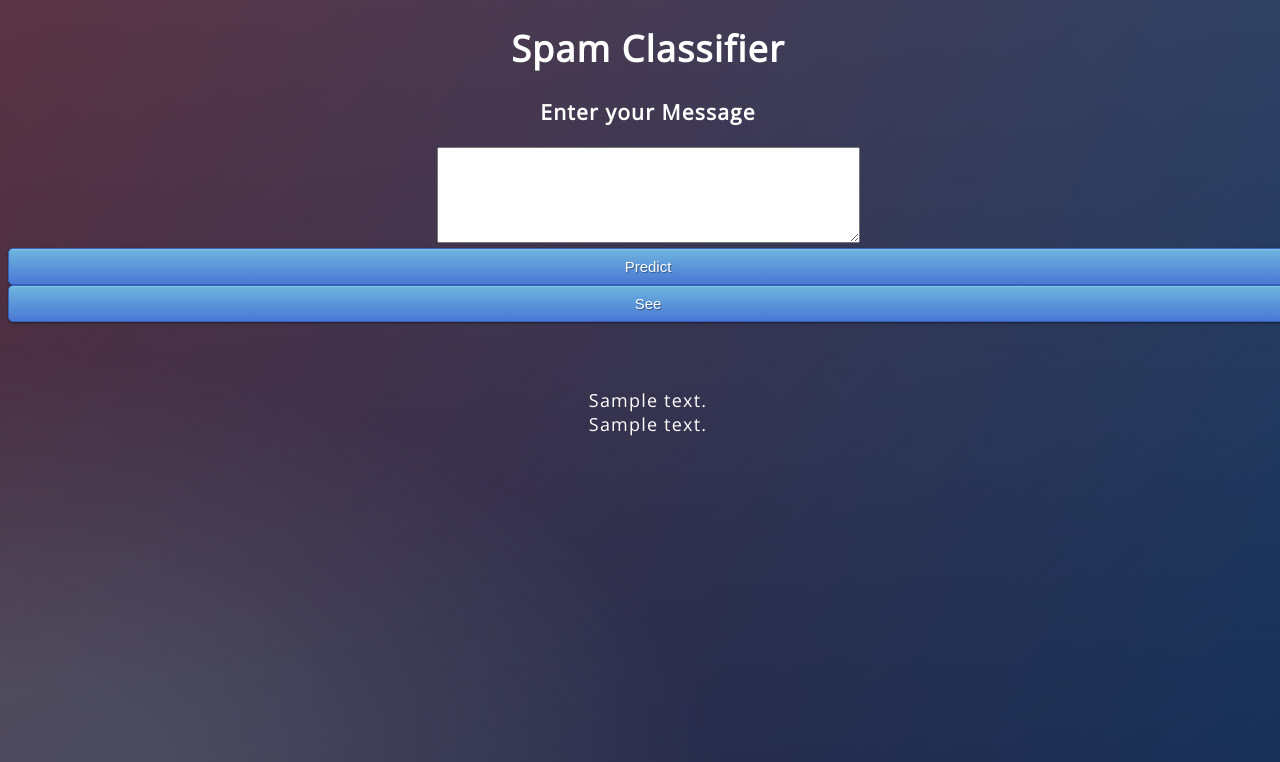
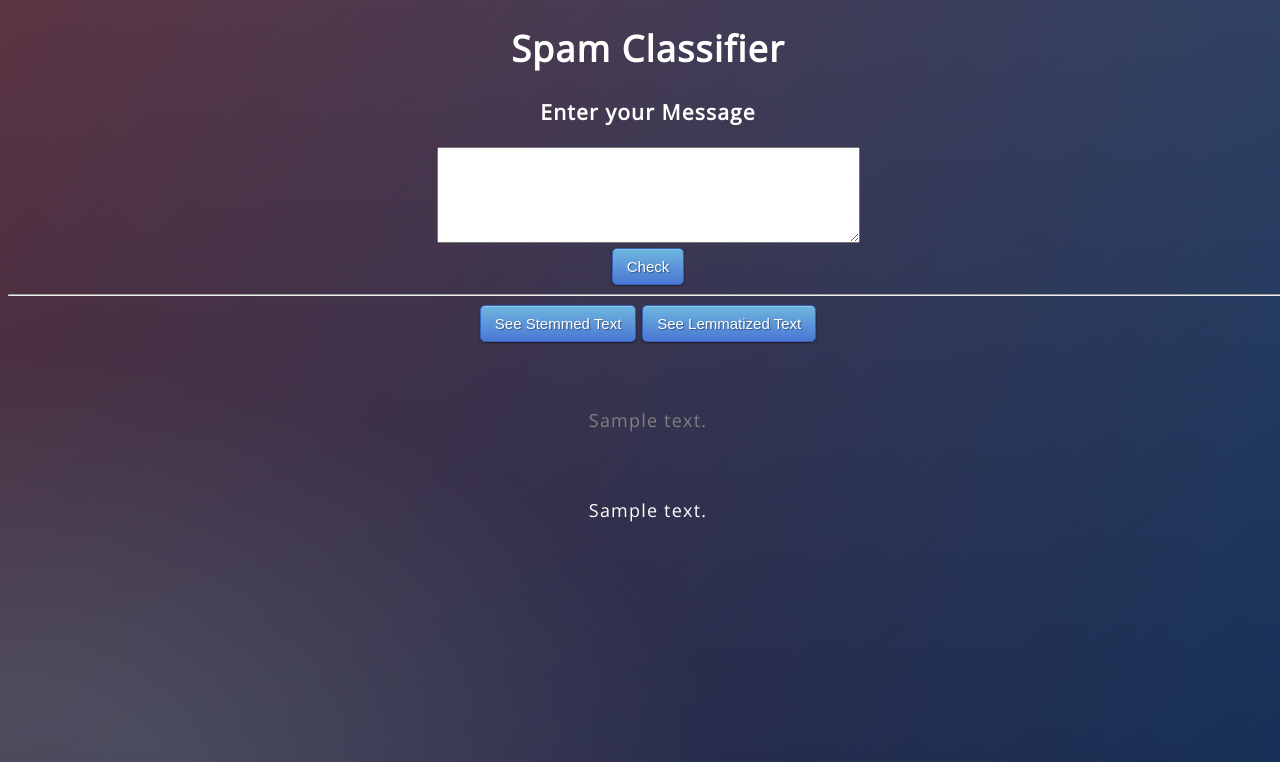
Before and after one commit to Sagar-DC/NLP_Deployment, a Flask app: template templates/index.html in a window 1280 px wide. Shown: the top 762 px of the page. Run offline with Flask 2, Linux system fonts and the light colour scheme; the template is opened without the code that fills it: most values are stand-ins (such as "Sample title", 1, 10 or a date in 2020); parts of the project's set-up code (start-up, migrations or seed data) failed here and were passed over.

Commit message:
Update index.html

```diff
--- a/templates/index.html
+++ b/templates/index.html
@@ -19,16 +19,18 @@
 
     <form action="{{ url_for('predict')}}" method="POST">
     	<h3> Enter your Message </h3>
-    	<textarea name="message" rows="6" cols="50" required="required"></textarea>
-        <button type="submit" class="btn btn-primary btn-block btn-large" value="predict">Predict</button>
-        <button type="submit" class="btn btn-primary btn-block btn-large" formaction="{{ url_for('clean') }}">See</button>
+    	<textarea name="message" rows="6" cols="50" required="required"></textarea> <br>
+        <button type="submit" class="btn btn-primary btn-large" value="predict">Check</button> <br>
+        <hr>
+        <button type="submit" class="btn btn-primary btn-large" formaction="{{ url_for('stemmer') }}">See Stemmed Text</button>
+        <button type="submit" class="btn btn-primary btn-large" formaction="{{ url_for('lemmatizer') }}">See Lemmatized Text</button>
     </form>
 
    <br>
    <br>
 
-    <p style="color:blue;font-size:20;text-align: center;"></p>
-    {{ actual_text }}
+    <p style="color:grey;font-size:20;text-align: center;"> {{ actual_text }} </p>
+     <br>
      <br>
     {{ cleaned_text }}
 
```
